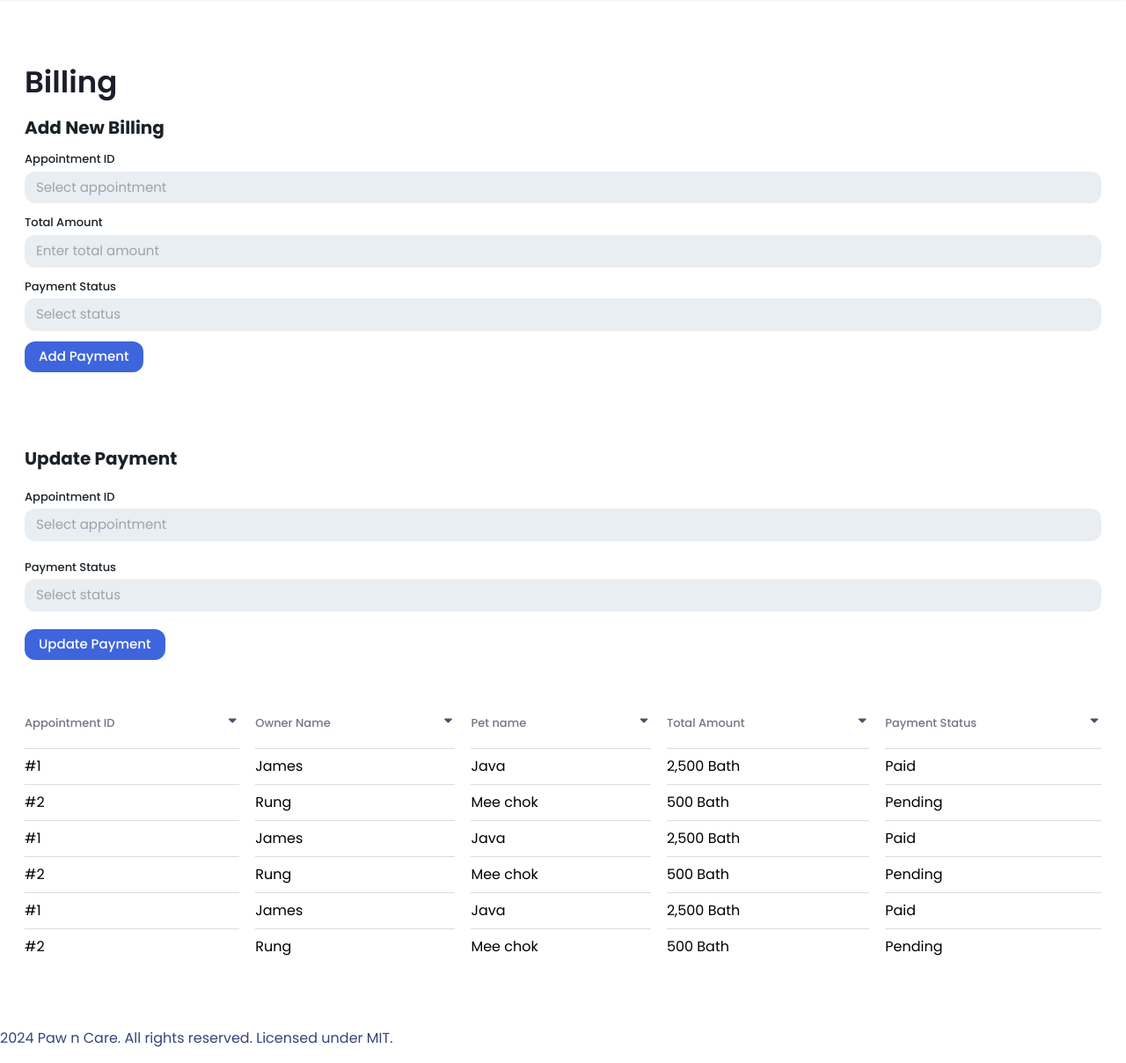
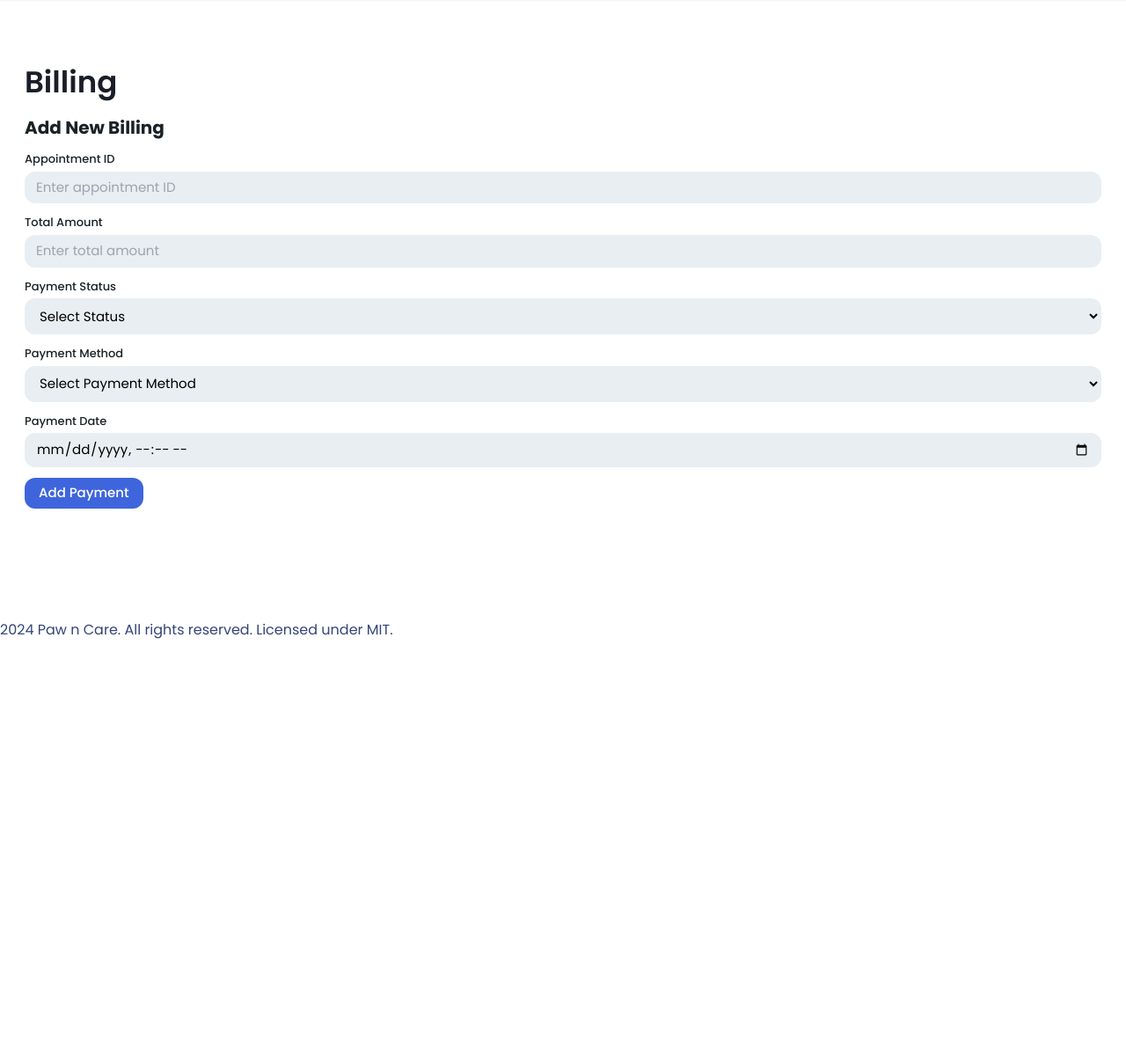
Before and after one commit to colarrbear/Paw-n-Care-Testing, a Django app: template paw_n_care/templates/billing.html in a window 1280 px wide. Shown: the part 56-1264 px from the top of the page at 88% size. After the commit the page ends 782 px from the top, so only its background shows below. Run offline with Django 3.2, Linux system fonts and the light colour scheme; the template is opened without the code that fills it, so the values that code supplies are empty; some libraries are stand-ins or nearby versions.

Commit message:
Edit input field for Billing page

```diff
--- a/paw_n_care/templates/billing.html
+++ b/paw_n_care/templates/billing.html
@@ -16,7 +16,7 @@
                 <div class="flex gap-4">
                     <div class="flex-1 flex flex-col gap-1">
                         <label class="text-[13px] font-medium text-[#1a2227]">Appointment ID</label>
-                            <input type="text" placeholder="Select appointment" class="w-full px-3 py-2 bg-[#25597e]/10 rounded-xl border border-transparent focus:outline-none focus:border-[#344578] text-[15px] font-normal font-['Poppins'] leading-tight">
+                        <input type="number" placeholder="Enter appointment ID" class="w-full px-3 py-2 bg-[#25597e]/10 rounded-xl border border-transparent focus:outline-none focus:border-[#344578] text-[15px] font-normal font-['Poppins'] leading-tight">
                     </div>
                 </div>
                 <div class="flex gap-4">
@@ -28,7 +28,29 @@
                 <div class="flex gap-4">
                     <div class="flex-1 flex flex-col gap-1">
                         <label class="text-[13px] font-medium text-[#1a2227]">Payment Status</label>
-                            <input type="text" placeholder="Select status" class="w-full px-3 py-2 bg-[#25597e]/10 rounded-xl border border-transparent focus:outline-none focus:border-[#344578] text-[15px] font-normal font-['Poppins'] leading-tight">
+                        <select class="w-full px-3 py-2 bg-[#25597e]/10 rounded-xl border border-transparent focus:outline-none focus:border-[#344578] text-[15px] font-normal font-['Poppins'] leading-tight">
+                            <option value="">Select Status</option>
+                            <option value="Paid">Paid</option>
+                            <option value="Pending">Pending</option>
+                            <option value="Pending">Overdue</option>
+                        </select>
+                    </div>
+                </div>
+                <div class="flex gap-4">
+                    <div class="flex-1 flex flex-col gap-1">
+                        <label class="text-[13px] font-medium text-[#1a2227]">Payment Method</label>
+                        <select class="w-full px-3 py-2 bg-[#25597e]/10 rounded-xl border border-transparent focus:outline-none focus:border-[#344578] text-[15px] font-normal font-['Poppins'] leading-tight">
+                            <option value="">Select Payment Method</option>
+                            <option value="Credit Card">Credit Card</option>
+                            <option value="Cash">Cash</option>
+                            <option value="Bank Transfer">Bank Transfer</option>
+                        </select>
+                    </div>
+                </div>
+                <div class="flex gap-4">
+                    <div class="flex-1 flex flex-col gap-1">
+                        <label class="text-[13px] font-medium text-[#1a2227]">Payment Date</label>
+                        <input type="datetime-local" class="w-full px-3 py-2 bg-[#25597e]/10 rounded-xl border border-transparent focus:outline-none focus:border-[#344578] text-[15px] font-normal font-['Poppins'] leading-tight">
                     </div>
                 </div>
                 <!-- Add Payment Button -->
@@ -36,98 +58,7 @@
                     Add Payment
                 </button>
             </div>
-
-                <!-- Update Payment Section -->
-                <div class="flex flex-col p-7 gap-5">
-                    <h2 class="text-xl font-bold text-[#1a2227]">Update Payment</h2>
-                    <div class="flex gap-4">
-                        <div class="flex-1 flex flex-col gap-1">
-                            <label class="text-[13px] font-medium text-[#1a2227]">Appointment ID</label>
-                            <input type="text" placeholder="Select appointment" class="w-full px-3 py-2 bg-[#25597e]/10 rounded-xl border border-transparent focus:outline-none focus:border-[#344578] text-[15px] font-normal font-['Poppins'] leading-tight">
-                        </div>
-                    </div>
-                    <div class="flex gap-4">
-                        <div class="flex-1 flex flex-col gap-1">
-                            <label class="text-[13px] font-medium text-[#1a2227]">Payment Status</label>
-                            <input type="text" placeholder="Select status" class="w-full px-3 py-2 bg-[#25597e]/10 rounded-xl border border-transparent focus:outline-none focus:border-[#344578] text-[15px] font-normal font-['Poppins'] leading-tight">
-                        </div>
-                    </div>
-                        <!-- Update Payment Button -->
-                        <button class="px-4 py-2 bg-[#3e65dc] text-white rounded-xl text-[15px] font-medium font-['Poppins'] leading-tight transition-all duration-300 ease-in-out transform hover:bg-[#1e4b8c] hover:shadow-lg hover:scale-105 focus:outline-none focus:ring-2 focus:ring-[#3e65dc] w-auto self-start">
-                            Update Payment
-                        </button>
-                        <div class="w-full pb-7 flex flex-wrap justify-start items-start gap-[18px] mt-10">
-                            <div class="flex-grow flex flex-col gap-4">
-                                <div class="flex items-center justify-between">
-                                    <label class="text-[#131a2e]/60 text-[13px] font-medium font-['Poppins']">Appointment ID</label>
-                                    <i class="fi fi-sr-caret-down text-[#49526e]"></i>
-                                </div>
-                                <ul class="w-full">
-                                    {% for i in '012' %}
-                                    <li class="py-2 border-t border-[#49526e]/20">#1</li>
-                                    <li class="py-2 border-t border-[#49526e]/20">#2</li>
-                                    <!-- Add other pet names here -->
-                                    {% endfor %}
-                                </ul>
-                            </div>
-                            <div class="flex-grow flex flex-col gap-4">
-                                <div class="flex items-center justify-between">
-                                    <label class="text-[#131a2e]/60 text-[13px] font-medium font-['Poppins']">Owner Name</label>
-                                    <i class="fi fi-sr-caret-down text-[#49526e]"></i>
-                                </div>
-                                <ul class="w-full">
-                                    {% for i in '012' %}
-                                    <li class="py-2 border-t border-[#49526e]/20">James</li>
-                                    <li class="py-2 border-t border-[#49526e]/20">Rung</li>
-                                    <!-- Add other pet names here -->
-                                    {% endfor %}
-                                </ul>
-                            </div>
-                            <div class="flex-grow flex flex-col gap-4">
-                                <div class="flex items-center justify-between">
-                                    <label class="text-[#131a2e]/60 text-[13px] font-medium font-['Poppins']">Pet name</label>
-                                    <i class="fi fi-sr-caret-down text-[#49526e]"></i>
-                                </div>
-                                <ul class="w-full">
-                                    {% for i in '012' %}
-                                    <li class="py-2 border-t border-[#49526e]/20">Java</li>
-                                    <li class="py-2 border-t border-[#49526e]/20">Mee chok</li>
-                                    <!-- Add other veterinarians here -->
-                                    {% endfor %}
-                                </ul>
-                            </div>
-
-                            <div class="flex-grow flex flex-col gap-4">
-                                <div class="flex items-center justify-between">
-                                    <label class="text-[#131a2e]/60 text-[13px] font-medium font-['Poppins']">Total Amount</label>
-                                    <i class="fi fi-sr-caret-down text-[#49526e]"></i>
-                                </div>
-                                <ul class="w-full">
-                                    {% for i in '012' %}
-                                    <li class="py-2 border-t border-[#49526e]/20">2,500 Bath</li>
-                                    <li class="py-2 border-t border-[#49526e]/20">500 Bath</li>
-                                    <!-- Add other dates here -->
-                                    {% endfor %}
-                                </ul>
-                            </div>
-
-                            <div class="flex-grow flex flex-col gap-4">
-                                <div class="flex items-center justify-between">
-                                    <label class="text-[#131a2e]/60 text-[13px] font-medium font-['Poppins']">Payment Status</label>
-                                    <i class="fi fi-sr-caret-down text-[#49526e]"></i>
-                                </div>
-                                <ul class="w-full">
-                                    {% for i in '012' %}
-                                    <li class="py-2 border-t border-[#49526e]/20">Paid</li>
-                                    <li class="py-2 border-t border-[#49526e]/20">Pending</li>
-                                    <!-- Add other dates here -->
-                                    {% endfor %}
-                                </ul>
         </div>
     </div>
 </div>
-                </div>
-            </div>
-</div>
-<!--</div>-->
 {% endblock %}
```
Lines whose indentation alone changed are shown as unchanged.
